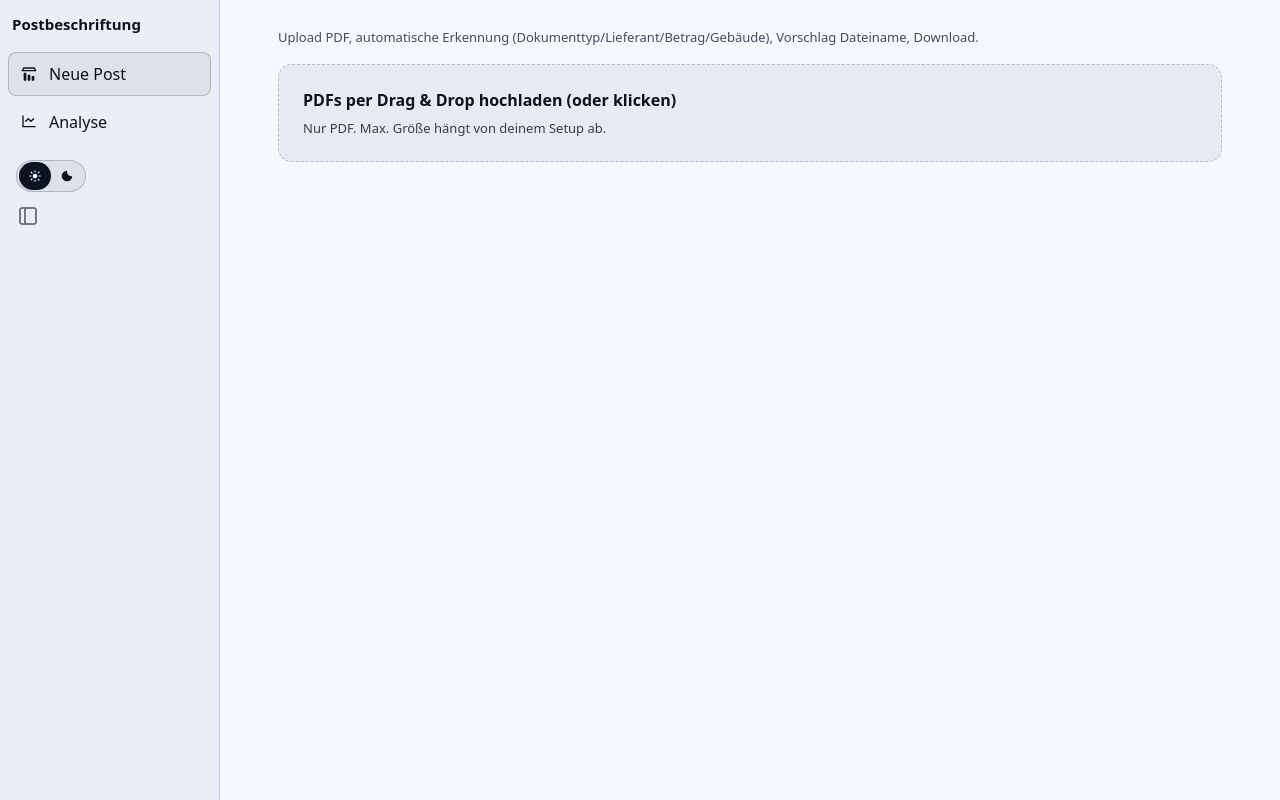
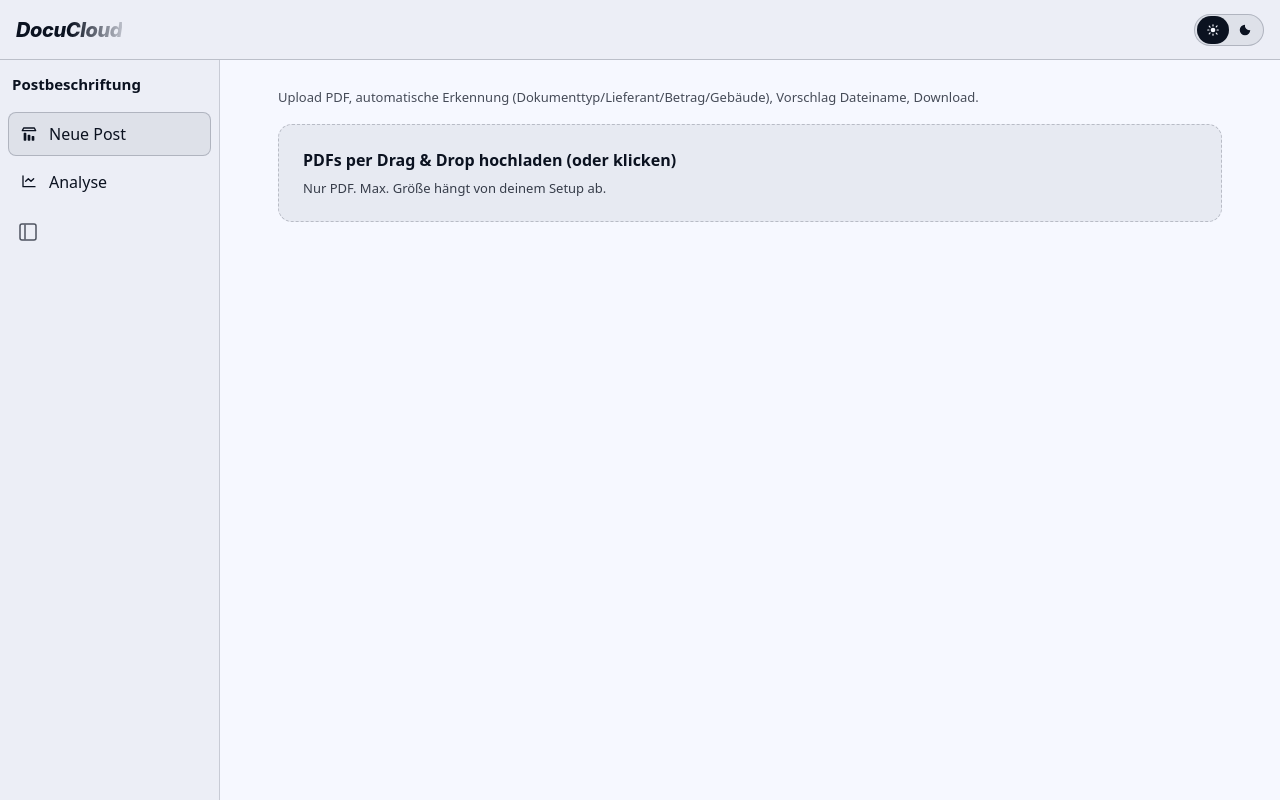
Before and after one commit to pohlandnicos/postbeschriftung, a Next.js app in the folder apps/web/: page / in a window 1280 px wide. Built offline with nearby package versions, Linux system fonts and the light colour scheme.

Commit message:
Add header with brand and theme switch

```diff
--- /dev/null
+++ b/apps/web/app/components/Header.tsx
@@ -0,0 +1,45 @@
+'use client';
+
+import { ThemeSwitch } from './ThemeSwitch';
+
+export function Header({
+  theme,
+  onThemeChange
+}: {
+  theme: 'light' | 'dark';
+  onThemeChange: (theme: 'light' | 'dark') => void;
+}) {
+  return (
+    <header
+      style={{
+        height: 60,
+        borderBottom: '1px solid var(--border)',
+        background: 'var(--panel)',
+        display: 'flex',
+        alignItems: 'center',
+        justifyContent: 'space-between',
+        padding: '0 16px',
+        position: 'sticky',
+        top: 0,
+        zIndex: 10
+      }}
+    >
+      <div
+        style={{
+          fontFamily: '"SF Pro Display", -apple-system, BlinkMacSystemFont, sans-serif',
+          fontSize: 20,
+          fontWeight: 800,
+          fontStyle: 'italic',
+          background: 'linear-gradient(90deg, var(--fg) 0%, var(--fg) 50%, var(--border) 100%)',
+          WebkitBackgroundClip: 'text',
+          WebkitTextFillColor: 'transparent',
+          letterSpacing: '-0.02em'
+        }}
+      >
+        DocuCloud
+      </div>
+
+      <ThemeSwitch value={theme} onChange={onThemeChange} />
+    </header>
+  );
+}
--- a/apps/web/app/components/Sidebar.tsx
+++ b/apps/web/app/components/Sidebar.tsx
@@ -12,24 +12,9 @@ export type SidebarProps = {
 
 const Sidebar = () => {
   const [collapsed, setCollapsed] = useState(false);
-  const [theme, setTheme] = useState<'light' | 'dark'>('dark');
   const pathname = usePathname();
 
   const isExpanded = !collapsed;
-
-  useEffect(() => {
-    const saved = window.localStorage.getItem('theme');
-    const t = (saved === 'light' || saved === 'dark' ? saved : window.matchMedia('(prefers-color-scheme: dark)').matches ? 'dark' : 'light') as 'light' | 'dark';
-    setTheme(t);
-    document.documentElement.setAttribute('data-theme', t);
-  }, []);
-
-  const toggleTheme = () => {
-    const next: 'light' | 'dark' = theme === 'dark' ? 'light' : 'dark';
-    setTheme(next);
-    window.localStorage.setItem('theme', next);
-    document.documentElement.setAttribute('data-theme', next);
-  };
 
   return (
     <div
@@ -101,7 +86,6 @@ const Sidebar = () => {
         </Link>
 
         <div style={{ marginTop: 'auto', padding: '12px 8px', display: 'flex', flexDirection: 'column', gap: 12 }}>
-          <ThemeSwitch value={theme} onChange={toggleTheme} />
           <SidebarIcon onClick={() => setCollapsed(!collapsed)} />
         </div>
       </div>
--- a/apps/web/app/layout.tsx
+++ b/apps/web/app/layout.tsx
@@ -1,13 +1,33 @@
 import './globals.css';
+import { useState, useEffect } from 'react';
 import type { ReactNode } from 'react';
 import Sidebar from './components/Sidebar';
+import { Header } from './components/Header';
 
 export default function RootLayout({ children }: { children: ReactNode }) {
+  const [theme, setTheme] = useState<'light' | 'dark'>('dark');
+
+  useEffect(() => {
+    const saved = window.localStorage.getItem('theme');
+    const t = (saved === 'light' || saved === 'dark' ? saved : window.matchMedia('(prefers-color-scheme: dark)').matches ? 'dark' : 'light') as 'light' | 'dark';
+    setTheme(t);
+    document.documentElement.setAttribute('data-theme', t);
+  }, []);
+
+  const toggleTheme = (value: 'light' | 'dark') => {
+    setTheme(value);
+    window.localStorage.setItem('theme', value);
+    document.documentElement.setAttribute('data-theme', value);
+  };
+
   return (
     <html lang="de" suppressHydrationWarning>
-      <body style={{ margin: 0, display: 'flex', minHeight: '100vh' }}>
-        <Sidebar />
-        <div style={{ flex: 1 }}>{children}</div>
+      <body style={{ margin: 0, display: 'flex', flexDirection: 'column', minHeight: '100vh' }}>
+        <Header theme={theme} onThemeChange={toggleTheme} />
+        <div style={{ flex: 1, display: 'flex' }}>
+          <Sidebar />
+          <div style={{ flex: 1 }}>{children}</div>
+        </div>
       </body>
     </html>
   );
```
